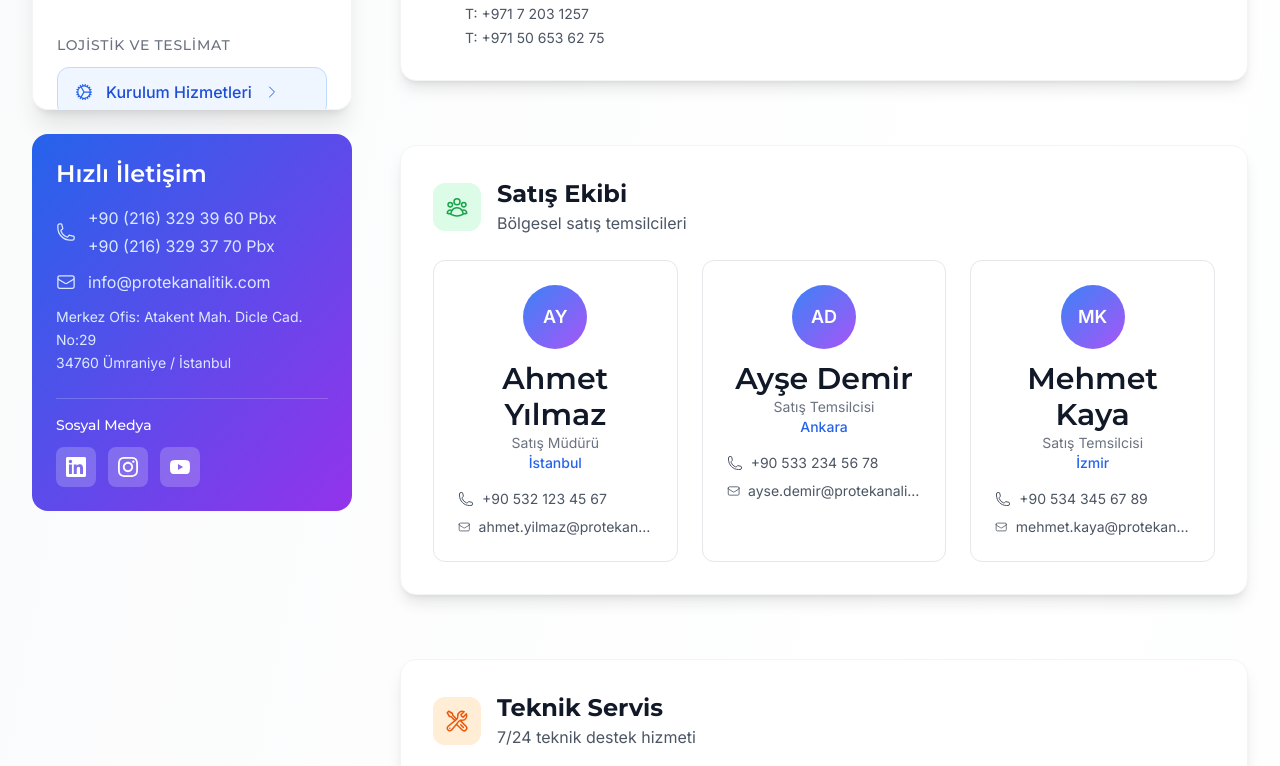
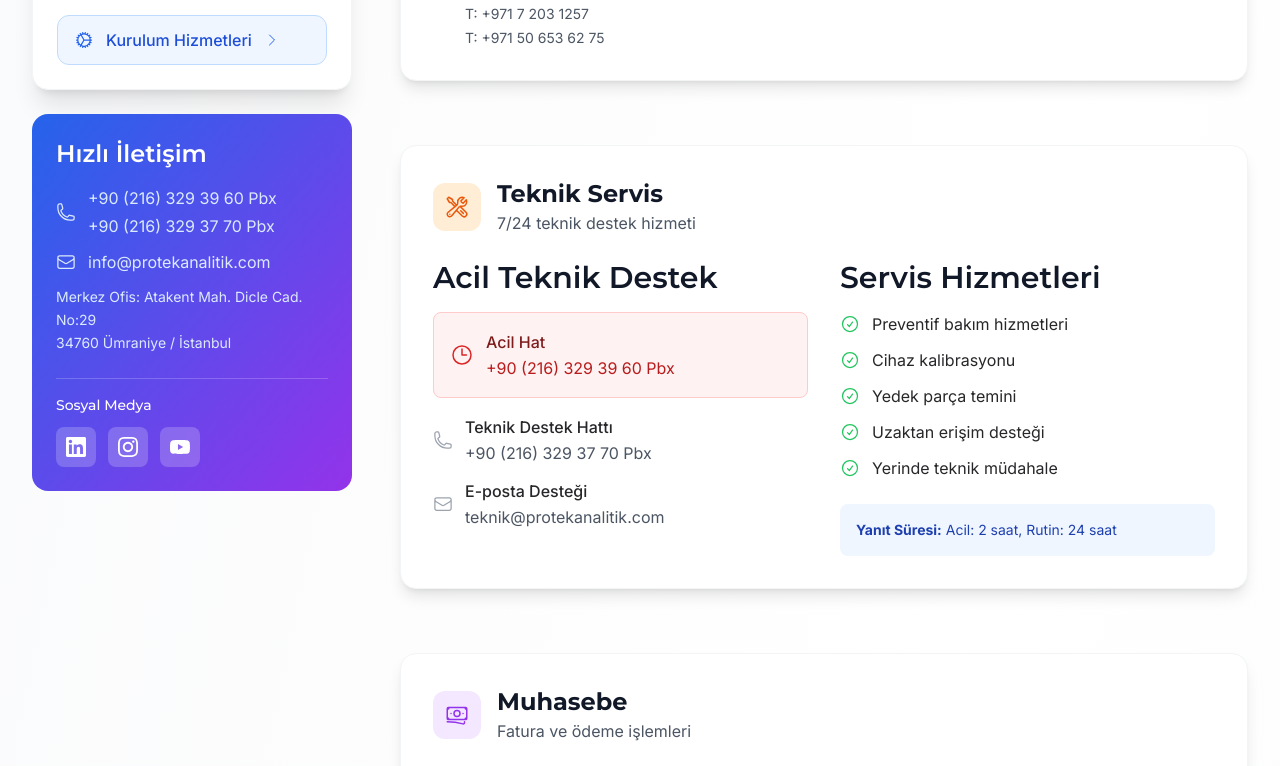
Before and after one commit to sethaus/protek-temporary, a Next.js app: page /iletisim in a window 1280 px wide. Shown: the part 882-1648 px from the top of the page. Built offline with nearby package versions, Linux system fonts and the light colour scheme.

Commit message:
remove: sales team section from contact page

```diff
--- a/src/app/iletisim/page.tsx
+++ b/src/app/iletisim/page.tsx
@@ -33,7 +33,7 @@ interface ContactSection {
 const contactSections: ContactSection[] = [
   // İletişim Bilgileri
   { id: 'genel-mudurluk', title: 'Genel Müdürlük', icon: BuildingOffice2Icon, category: 'İletişim Bilgileri' },
-  { id: 'satis-ekibi', title: 'Satış Ekibi', icon: UserGroupIcon, category: 'İletişim Bilgileri' },
+
   { id: 'teknik-servis', title: 'Teknik Servis', icon: WrenchScrewdriverIcon, category: 'İletişim Bilgileri' },
   { id: 'muhasebe', title: 'Muhasebe', icon: BanknotesIcon, category: 'İletişim Bilgileri' },
   { id: 'sosyal-medya', title: 'Sosyal Medya', icon: GlobeAltIcon, category: 'İletişim Bilgileri' },
@@ -425,8 +425,8 @@ export default function ContactPage() {
                 </div>
               </section>
 
-              {/* Satış Ekibi */}
-              <section id="satis-ekibi" className="scroll-mt-28">
+
+<section id="satis-ekibi" className="hidden">
                 <div className="bg-white rounded-2xl shadow-lg border border-gray-100 p-8">
                   <div className="flex items-center space-x-4 mb-6">
                     <div className="w-12 h-12 bg-green-100 rounded-xl flex items-center justify-center">
```
